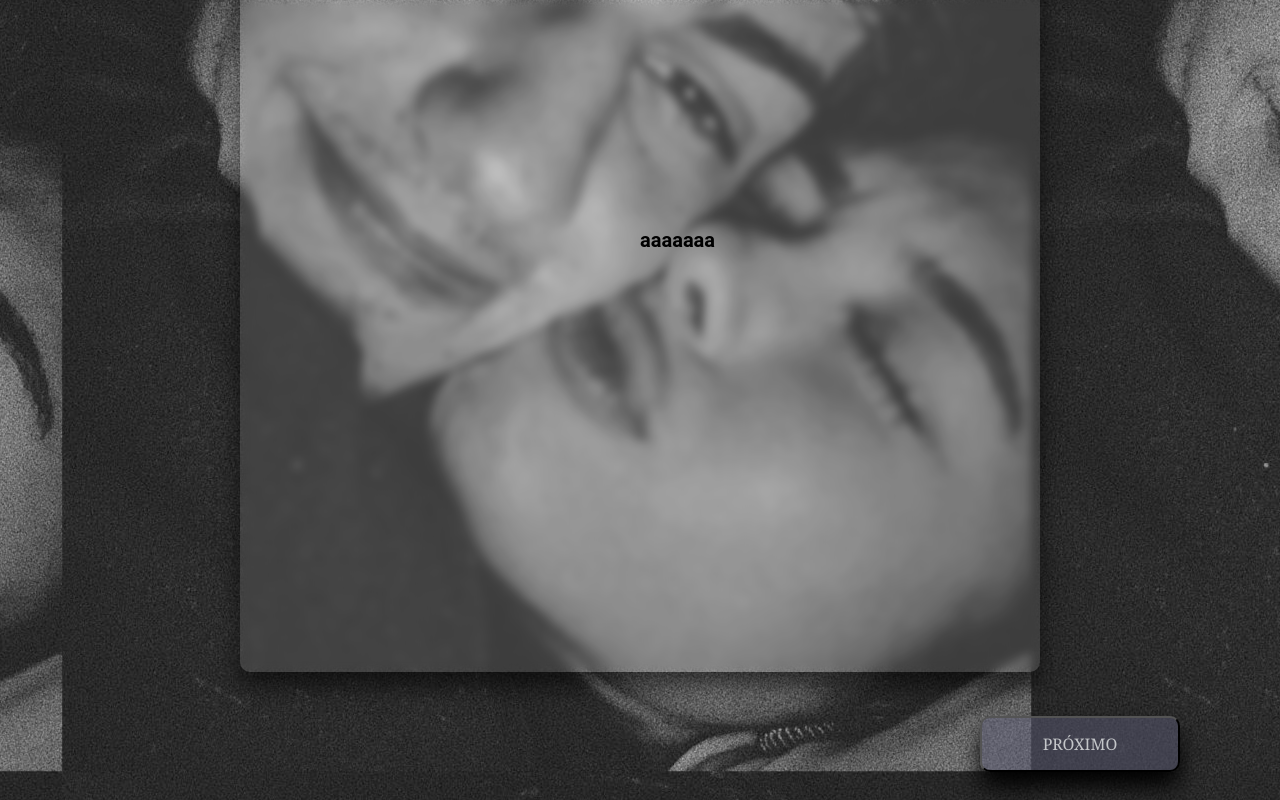
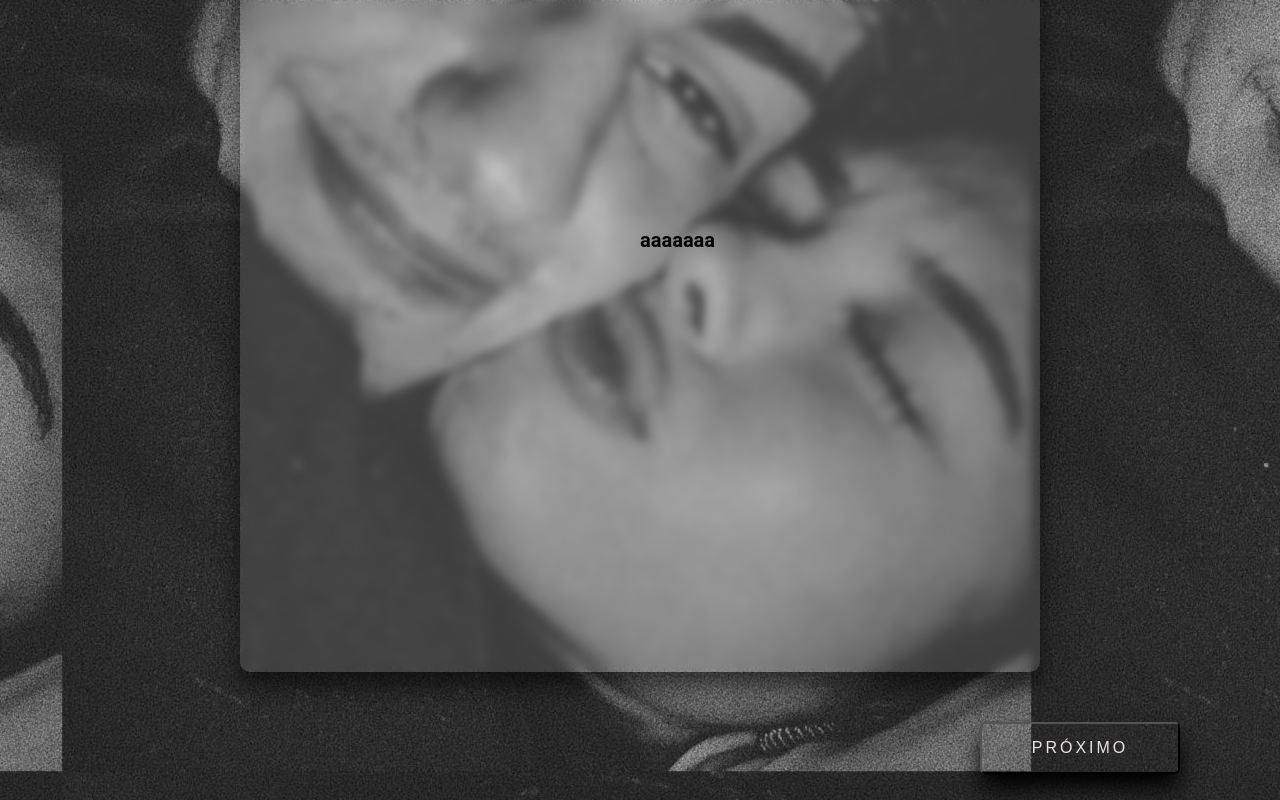
Before and after one commit to DanielGiaquetoGomes04/PresenteNamorada, a plain HTML site: page Pasta2/pag2.html in a window 1280 px wide. Drawn offline with Linux system fonts and the light colour scheme.

Commit message:
alterado o botao

```diff
--- a/Pasta2/pag2.css
+++ b/Pasta2/pag2.css
@@ -37,19 +37,20 @@ p {
     width: 200px;
     padding: 15px;
     transform: translate(-50%, -50%);
-    background: rgba(91, 91, 117, 0.5);
+    background: transparent;
     box-sizing: border-box;
     box-shadow: 0 15px 25px rgba(0,0,0.6);
-    border-radius: 10px;
+    border-radius: 5px;
     text-align: center;
-    color: rgb(196, 198, 201);
+    color: rgb(235, 227, 227);
     font-size: 16px;
-    font-family:Georgia, 'Times New Roman', Times, serif
+    font-family:Arial, Helvetica, sans-serif;
+    letter-spacing: 3px;
 }
 
 .botao:hover {
     color: black;
-    background: wheat;
+    background: rgb(252, 252, 252);
 }
 
 /*
```
